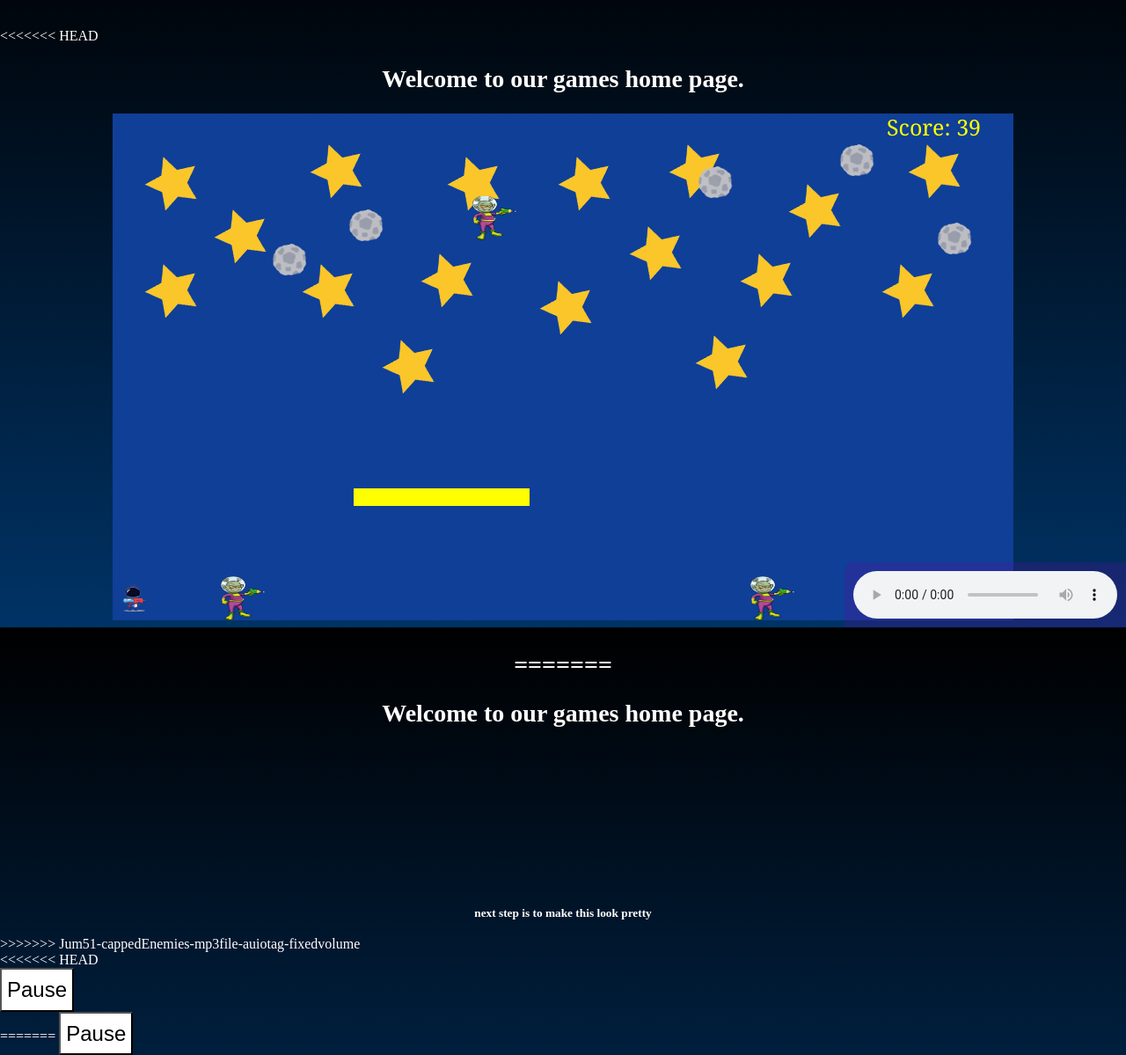
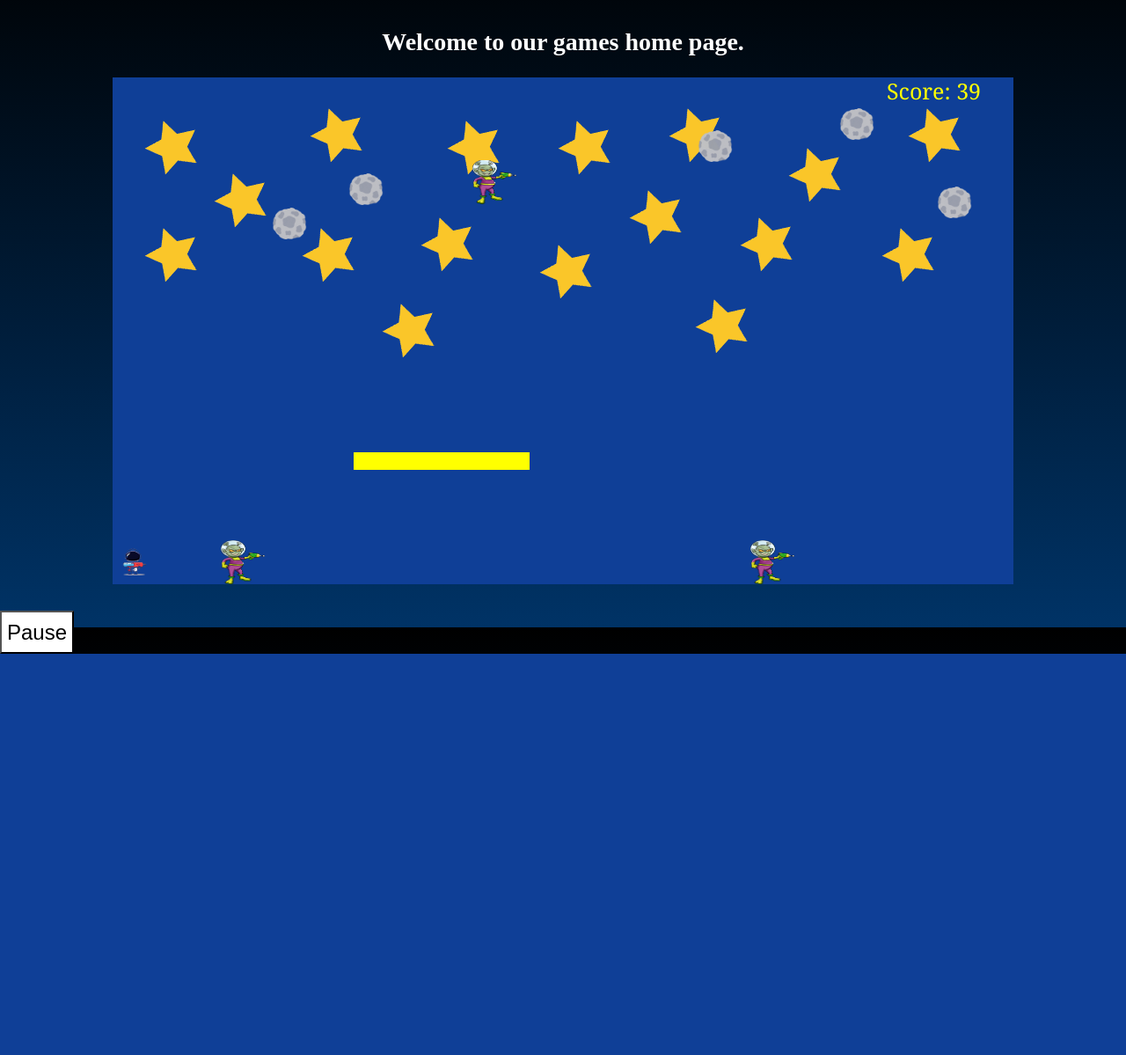
Before and after one commit to Beefman64/zeeet, a Flask app: page /gamePage in a window 1280 px wide. Shown: the part 87-1286 px from the top of the page at 88% size. After the commit the page ends 830 px from the top, so only its background shows below. Run offline with Flask 3, Linux system fonts and the light colour scheme; a map, chart or similar area stays blank.

Commit message:
beta brach final merge

```diff
--- a/templates/gamePage.html
+++ b/templates/gamePage.html
@@ -10,34 +10,13 @@
 </head>
 <body>
   <div class="jumbo">
-<<<<<<< HEAD
-    <link rel="stylesheet" href="{{ url_for('static', filename='style.css') }}">
-
-    <h2>Welcome to our games home page.<h2>
-         <canvas></canvas>
-    <p></p>
-=======
     <h2>Welcome to our games home page.<h2>
     <canvas></canvas>
-    <h4>next step is to make this look pretty</h4>
->>>>>>> Jum51-cappedEnemies-mp3file-auiotag-fixedvolume
   </div>
 
-<<<<<<< HEAD
-
-<body>
-
-  <div id="game-page">
-    <button id="pause-btn">Pause</button>
-  </div>
-
-  <div class="audio-container">
-    <audio src="{{ url_for('static', filename='Jumper_theme.mp3') }}" autoplay loop controls="volume"></audio>
-=======
-  <audio autoplay loop>
+  <audio id="audio" autoplay loop>
     <source src="{{ url_for('static', filename='Jumper_theme.mp3') }}" type="audio/mpeg">
   </audio>
-
 
   <button id="pause-btn">Pause</button>
   <div id="pause-overlay" style="display:none;">
@@ -48,7 +27,6 @@
       <button id="resume-btn">Resume</button>
       <button onclick="location.href='http://127.0.0.1:5000'">Main Menu</button>
     </div>
->>>>>>> Jum51-cappedEnemies-mp3file-auiotag-fixedvolume
   </div>
 
   <script src="{{ url_for('static', filename='index.js') }}"></script>
@@ -57,6 +35,7 @@
     var pauseOverlay = document.getElementById('pause-overlay');
     var resumeBtn = document.getElementById('resume-btn');
     var canvas = document.querySelector('canvas');
+    var audio = document.getElementById('audio');
 
     pauseBtn.addEventListener('click', pauseGame);
     resumeBtn.addEventListener('click', resumeGame);
@@ -89,9 +68,9 @@
     }
   </script>
 
-<audio id="jump-sfx" preload="auto">
-  <source src="jump_sfx.mp3" type="audio/mpeg">
-</audio>
+  <audio id="jump-sfx" preload="auto">
+    <source src="jump_sfx.mp3" type="audio/mpeg">
+  </audio>
 
 </body>
 </html>
```
